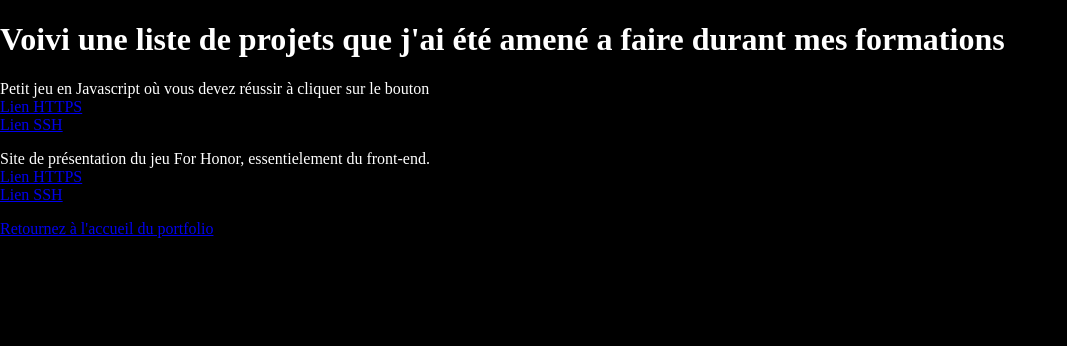
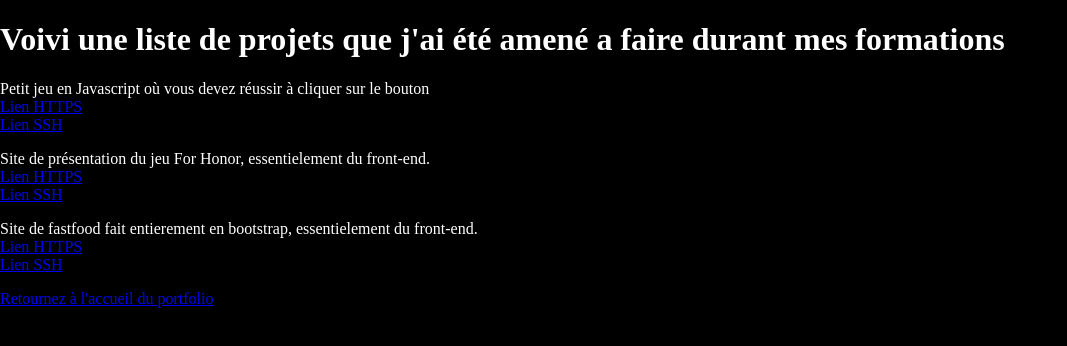
Before and after one commit to lhuser1991/portfolio, a plain HTML site: page project.html in a window 1280 px wide. Shown: the whole page, without its empty margins (0-1067 px from the left). Drawn offline with Linux system fonts and the light colour scheme.

Commit message:
ajout lien vers projet site fastfood en bootstrap

```diff
--- a/project.html
+++ b/project.html
@@ -23,6 +23,12 @@
                 <a href="https://github.com/lhuser1991/fh_front.git">Lien HTTPS</a><br>
                 <a href="git@github.com:lhuser1991/fh_front.git">Lien SSH</a>
             </p>
+
+            <p>
+                Site de fastfood fait entierement en bootstrap, essentielement du front-end.<br>
+                <a href="https://github.com/lhuser1991/bootstrap_fastfood.git">Lien HTTPS</a><br>
+                <a href="git@github.com:lhuser1991/bootstrap_fastfood.git">Lien SSH</a>
+            </p>
         </section>
         <a href="index.html">Retournez à l'accueil du portfolio</a>
     </main>
```
